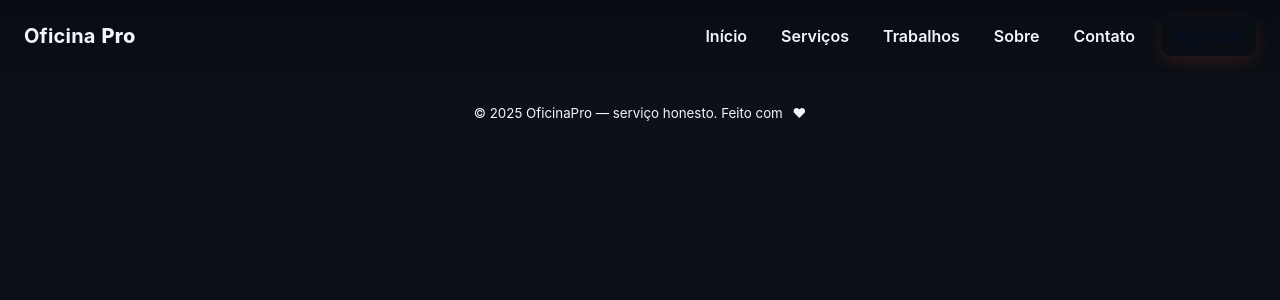
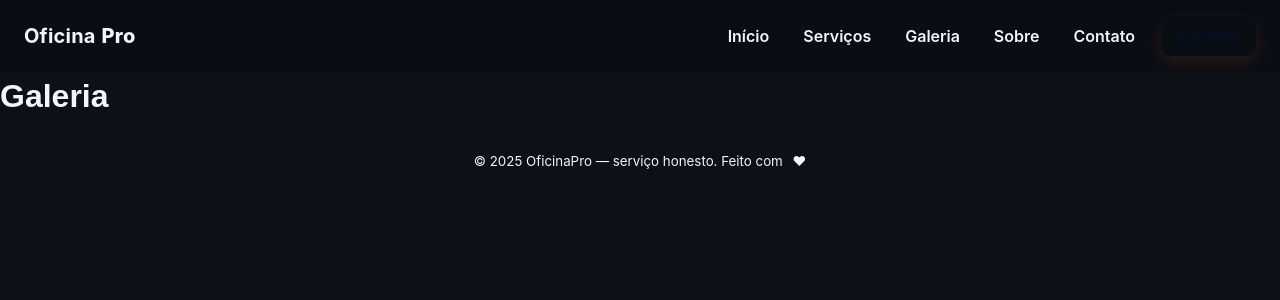
Before and after one commit to vLecaBR/east-siders, a React (Vite) app: page /galeria in a window 1280 px wide. Shown: the top 300 px of the page. Built offline with nearby package versions, Linux system fonts and the light colour scheme.

Commit message:
ajustado para gallery

```diff
--- a/src/components/Header/Header.jsx
+++ b/src/components/Header/Header.jsx
@@ -13,7 +13,7 @@ export default function Header() {
       <NavList>
         <NavItem><Link to="/">Início</Link></NavItem>
         <NavItem><Link to="/servicos">Serviços</Link></NavItem>
-        <NavItem><Link to="/trabalhos">Trabalhos</Link></NavItem>
+        <NavItem><Link to="/galeria">Galeria</Link></NavItem>
         <NavItem><Link to="/sobre">Sobre</Link></NavItem>
         <NavItem><Link to="/contato">Contato</Link></NavItem>
       </NavList>
--- /dev/null
+++ b/src/pages/Gallery/Gallery.jsx
@@ -0,0 +1,3 @@
+export default function Gallery(){
+  return <h1>Galeria</h1>
+}
--- a/src/pages/Works/Works.jsx
+++ /dev/null
@@ -1,3 +0,0 @@
-export default function Works(){
-  return <h1>Trabalhos</h1>
-}
--- a/src/routes/Router.jsx
+++ b/src/routes/Router.jsx
@@ -1,7 +1,7 @@
 import { Routes, Route } from "react-router-dom";
 import Home from "../pages/Home/Home";
 import Services from "../pages/Services/Services";
-import Works from "../pages/Works/Works";
+import Gallery from "../pages/Gallery/Gallery";
 import About from "../pages/About/About";
 import Contact from "../pages/Contact/Contact";
 
@@ -10,7 +10,7 @@ export default function Router() {
     <Routes>
       <Route path="/" element={<Home />} />
       <Route path="/servicos" element={<Services />} />
-      <Route path="/trabalhos" element={<Works />} />
+      <Route path="/galeria" element={<Gallery />} />
       <Route path="/sobre" element={<About />} />
       <Route path="/contato" element={<Contact />} />
     </Routes>
```
Also changed, not shown: src/pages/Gallery/styles.js (added).
